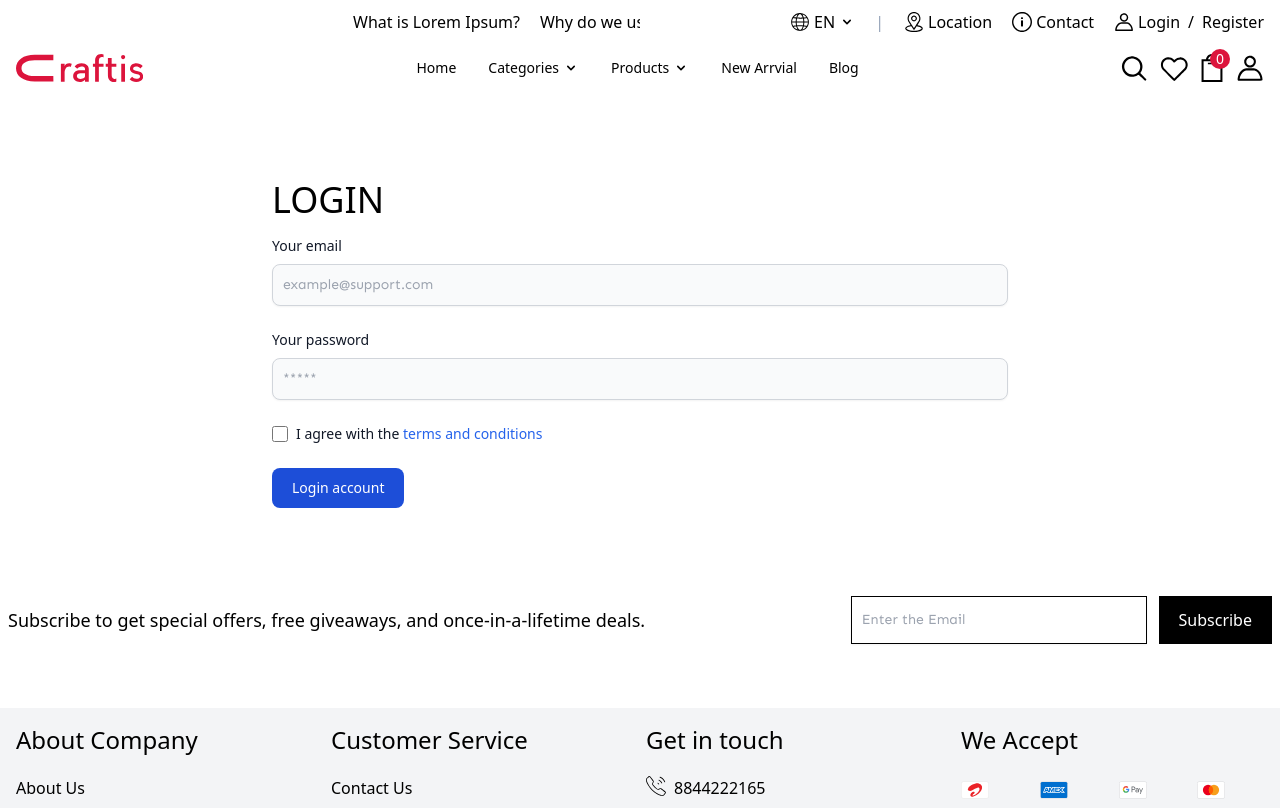
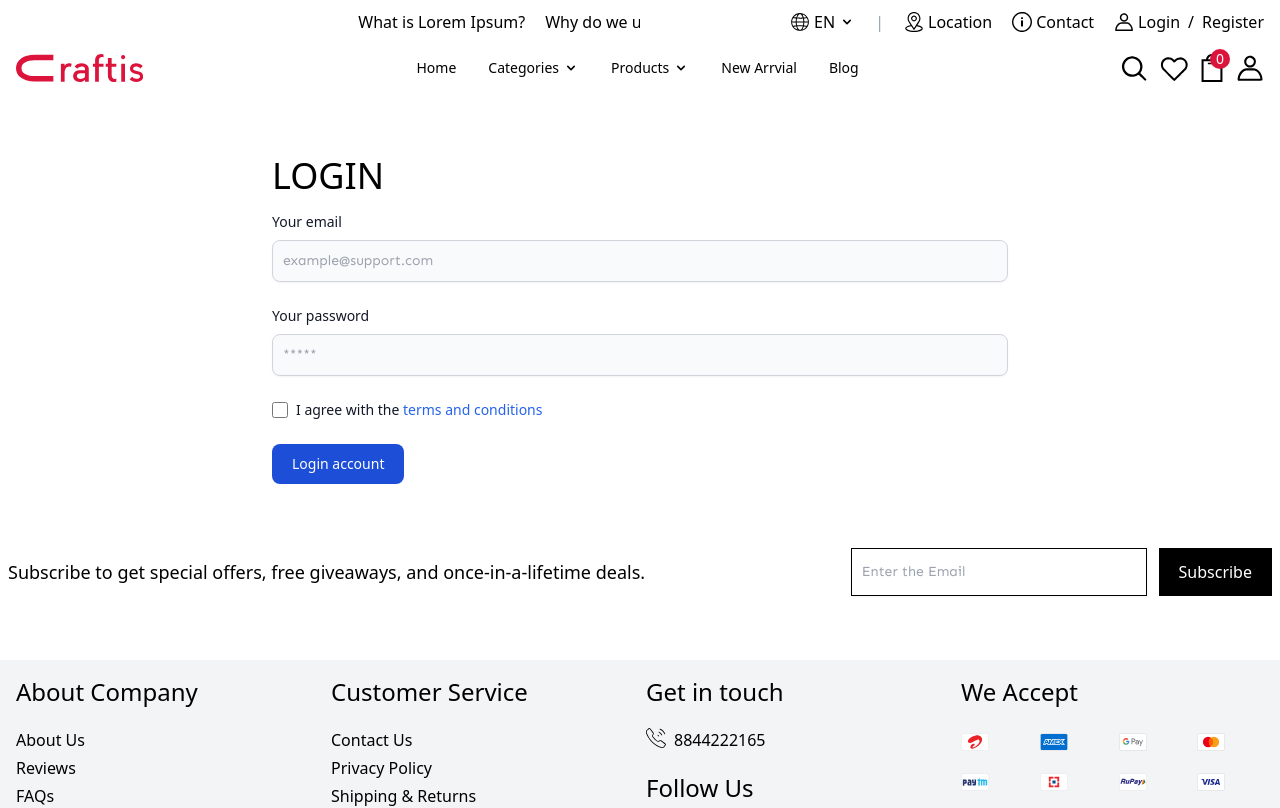
Before and after one commit to vishwanath231/artisans-ecommerce, a React (Create React App) app in the folder frontend/: page /login in a window 1280 px wide. Shown: the top 808 px of the page. Built offline with nearby package versions, Linux system fonts and the light colour scheme; the HTML template or start-up script is replaced by a standard one.

Commit message:
login screen

```diff
--- a/frontend/src/screens/common/LoginScreen.js
+++ b/frontend/src/screens/common/LoginScreen.js
@@ -3,7 +3,7 @@ import React from 'react';
 
 const LoginScreen = () => {
     return (
-        <div className='px-4 py-6 max-w-3xl mt-28 mb-9 md:mx-auto'>
+        <div className='px-4 max-w-3xl mt-28 mb-9 md:mx-auto'>
             <h2 className='text-4xl font-light uppercase mb-4' >Login</h2>
             <form>
                 <div className="mb-6">
```
